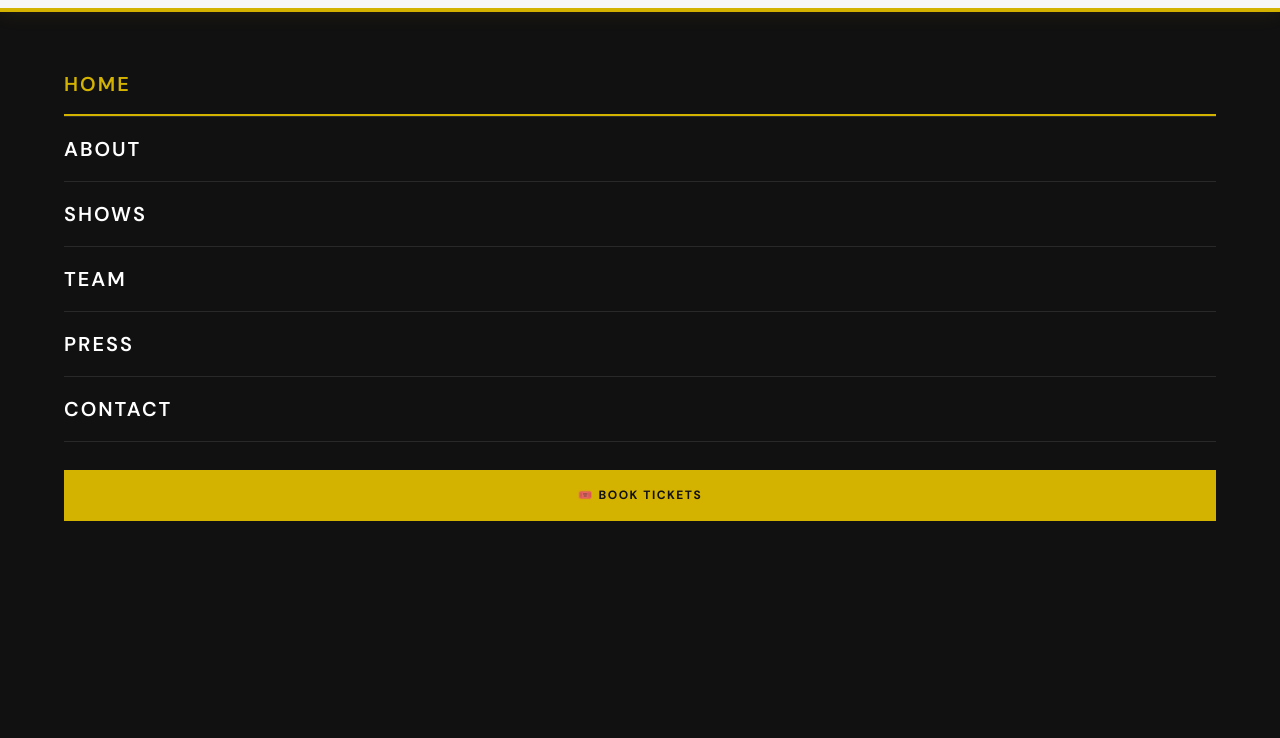
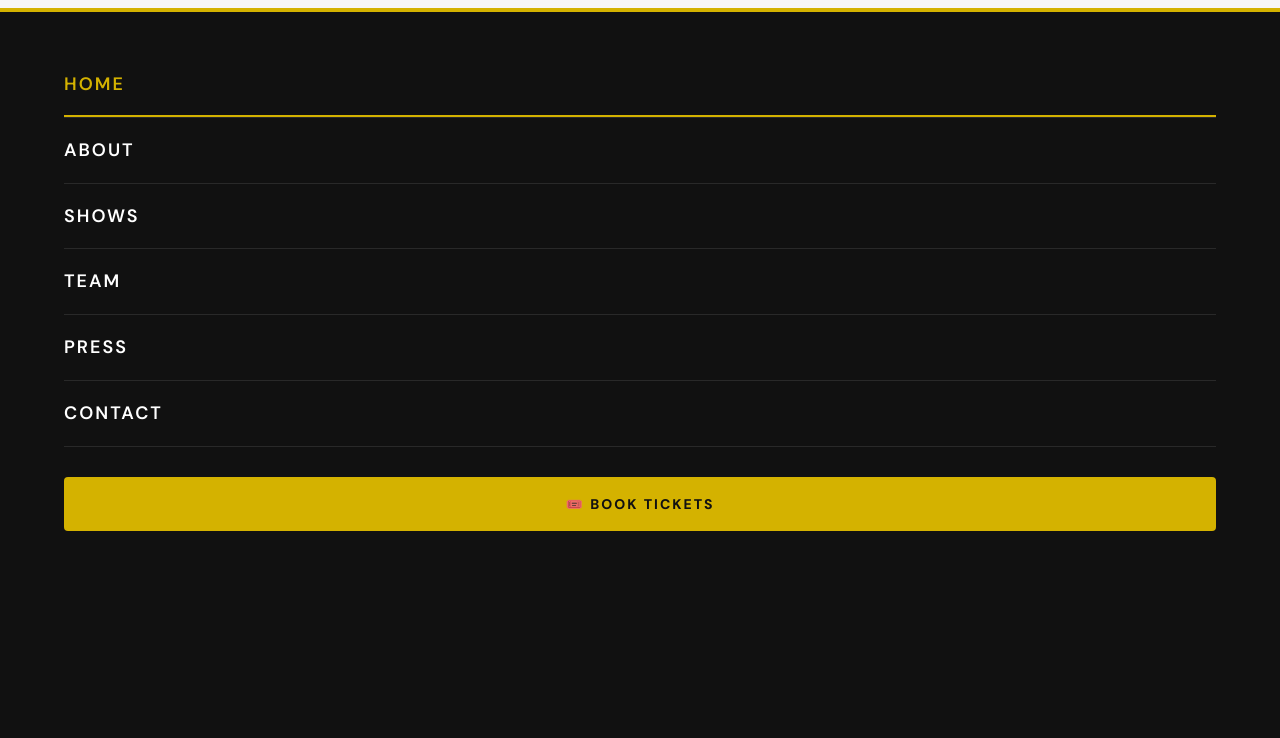
Before and after one commit to Quacktit/The-Comedy-Factory, a plain HTML site: page index.html in a window 1280 px wide. Both pictures are taken after a click on the button "Toggle Menu". Shown: the part 62-800 px from the top of the page. Drawn offline with nearby package versions, Linux system fonts and the light colour scheme.

Commit message:
Update style.css

```diff
--- a/style.css
+++ b/style.css
@@ -498,6 +498,89 @@
   color: var(--yellow);
 }
 
+/* =======================================================
+   MOBILE MENU OVERLAY FIX (ANDROID & IOS)
+======================================================= */
+
+/* Force the mobile menu to behave properly */
+.mobile-menu {
+  display: flex !important; /* Forces flex layout */
+  position: fixed;
+  top: 72px; /* Sits right under the navbar */
+  left: 0;
+  right: 0;
+  bottom: 0;
+  background-color: var(--black) !important;
+  z-index: 1000; /* Keeps it above everything except navbar/hamburger */
+  flex-direction: column;
+  padding: 40px 5%;
+  overflow-y: auto;
+
+  /* Start hidden with CSS transforms for smooth Android rendering */
+  opacity: 0;
+  visibility: hidden;
+  transform: translateY(-20px);
+  transition: opacity 0.3s ease, transform 0.3s ease, visibility 0.3s ease;
+  pointer-events: none; /* Prevents accidental clicks when invisible */
+}
+
+/*
+   When JS toggles the "open" class, make the menu visible
+*/
+.mobile-menu.open {
+  opacity: 1 !important;
+  visibility: visible !important;
+  transform: translateY(0) !important;
+  pointer-events: auto !important; /* Re-enable clicks */
+}
+
+/* If scrolled, ensure the menu drops from the shorter navbar height */
+nav#navbar.scrolled ~ .mobile-menu {
+  top: 60px !important;
+}
+
+/* Fix mobile menu links so they are easily clickable on Android */
+.mobile-menu .nav-links {
+  width: 100%;
+  display: flex;
+  flex-direction: column;
+  gap: 0;
+}
+
+.mobile-menu .nav-links a {
+  color: var(--white) !important;
+  font-family: var(--font-body);
+  font-size: 18px !important;
+  font-weight: 600;
+  letter-spacing: 2px;
+  text-transform: uppercase;
+  padding: 18px 0 !important;
+  border-bottom: 1px solid rgba(255, 255, 255, 0.1) !important;
+  width: 100%;
+  text-align: left;
+  display: block; /* Gives a full-width tap area */
+  -webkit-tap-highlight-color: transparent; /* Removes Android tap highlight */
+}
+
+.mobile-menu .nav-links a.active,
+.mobile-menu .nav-links a:active {
+  color: var(--yellow) !important;
+}
+
+/* The Call to Action Book Tickets Button inside mobile menu */
+.mobile-menu .nav-cta {
+  background: var(--yellow) !important;
+  color: var(--black) !important;
+  margin-top: 30px !important;
+  width: 100%;
+  text-align: center;
+  padding: 16px !important;
+  font-size: 14px !important;
+  font-weight: 800;
+  letter-spacing: 2px;
+  border-radius: 4px;
+}
+
 
 /* ============================================
                HERO SECTION
```
